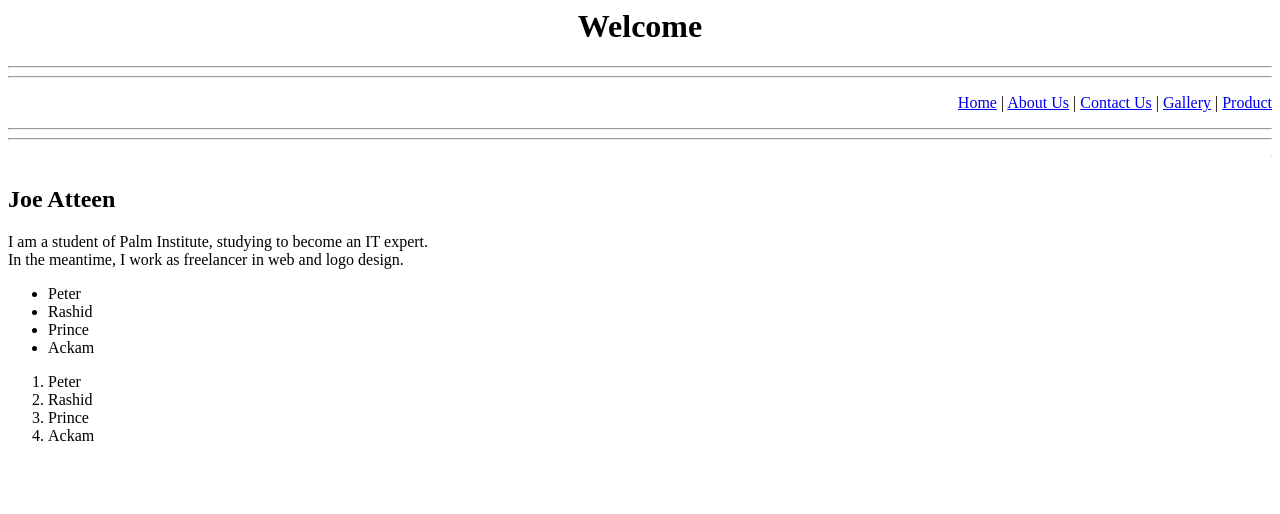
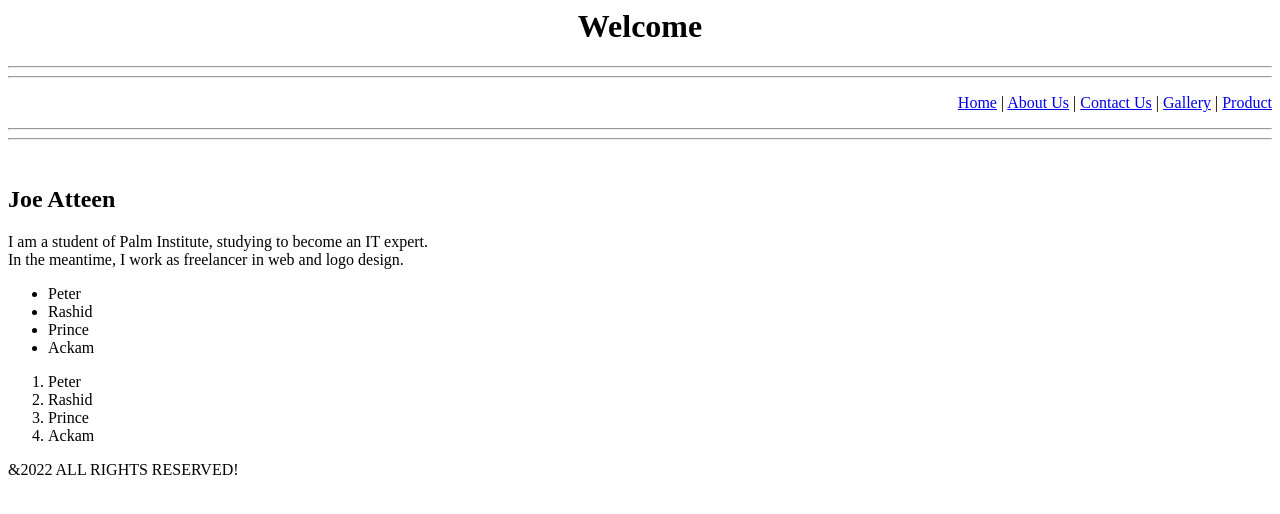
Before and after one commit to Joe-Atteen/git-remote-practice, a plain HTML site: page index.html in a window 1280 px wide. Drawn offline with Linux system fonts and the light colour scheme.

Commit message:
HTML and CSS file edit

```diff
--- a/index.css
+++ b/index.css
@@ -0,0 +1,15 @@
+*{
+    margin: 0;
+    padding: 0;
+    box-sizing: border-box;
+}
+
+h1{
+    background-color: rgb(52, 32, 32);
+    color: white;
+}
+
+marquee{
+    background-color: rgb(192, 116, 23);
+    color: white;
+}
--- a/index.html
+++ b/index.html
@@ -25,5 +25,7 @@
         <li>Ackam</li>
       </ol>
       </p>
+
+      <footer>&2022 ALL RIGHTS RESERVED!</footer>
    </body>
 </html>
```
